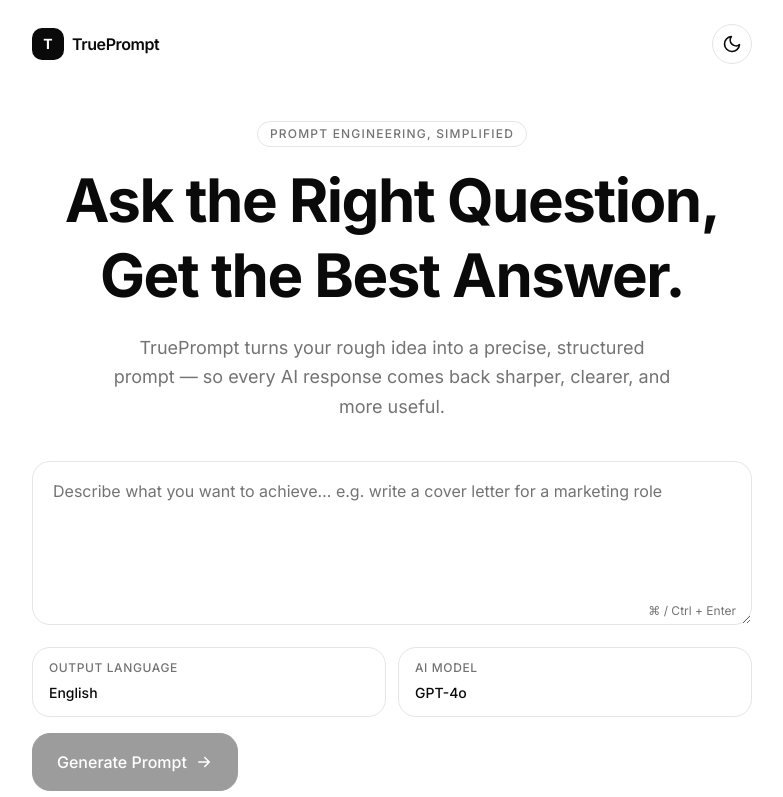
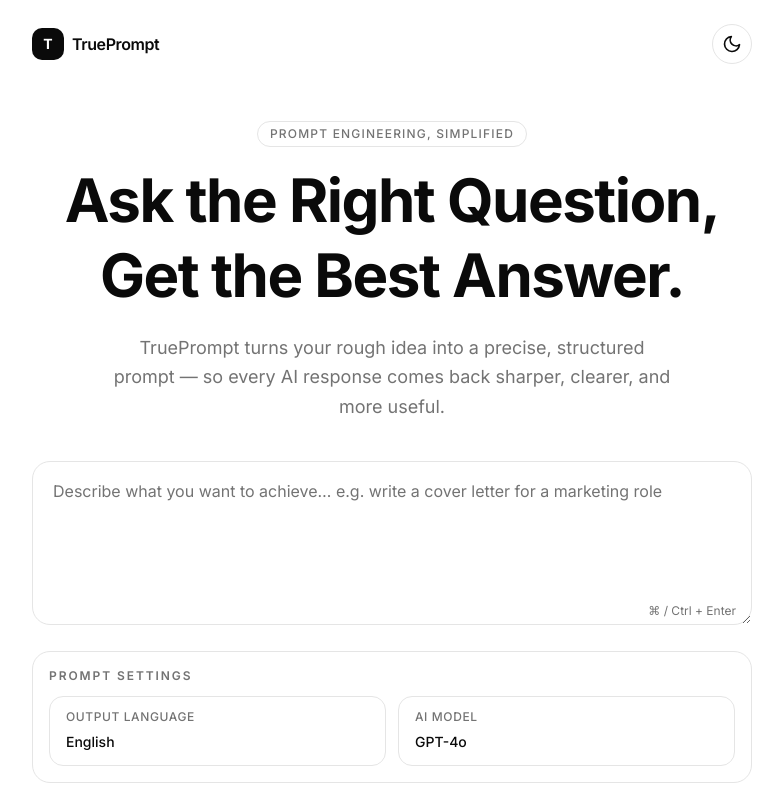
Before and after one commit to Goldcrowns/trueprompt, a Next.js app: page / in a window 1280 px wide. Shown: the top 797 px of the page, without its empty margins (248-1031 px from the left). Built offline with nearby package versions, Linux system fonts and the light colour scheme.

Commit message:
Improve visibility of prompt settings

```diff
--- a/components/prompt-generator.tsx
+++ b/components/prompt-generator.tsx
@@ -142,8 +142,12 @@ export function PromptGenerator() {
         </span>
       </div>
 
-      <div className="mt-4 grid grid-cols-1 gap-3 sm:grid-cols-2">
-        <label className="group rounded-2xl border border-border bg-card px-4 py-3 transition-colors duration-300 focus-within:border-foreground">
+      <div className="mt-5 rounded-2xl border border-border bg-card p-4">
+        <p className="mb-3 text-xs font-semibold uppercase tracking-[0.16em] text-muted-foreground">
+          Prompt settings
+        </p>
+        <div className="grid grid-cols-1 gap-3 sm:grid-cols-2">
+          <label className="group rounded-xl border border-border bg-background px-4 py-3 transition-colors duration-300 focus-within:border-foreground">
             <span className="mb-1 block text-xs font-medium uppercase tracking-wider text-muted-foreground">
               Output language
             </span>
@@ -161,7 +165,7 @@ export function PromptGenerator() {
           </select>
           </label>
 
-        <label className="group rounded-2xl border border-border bg-card px-4 py-3 transition-colors duration-300 focus-within:border-foreground">
+          <label className="group rounded-xl border border-border bg-background px-4 py-3 transition-colors duration-300 focus-within:border-foreground">
           <span className="mb-1 block text-xs font-medium uppercase tracking-wider text-muted-foreground">
             AI model
           </span>
@@ -178,6 +182,7 @@ export function PromptGenerator() {
             ))}
             </select>
           </label>
+        </div>
       </div>
 
       <button
```
Lines whose indentation alone changed are shown as unchanged.
